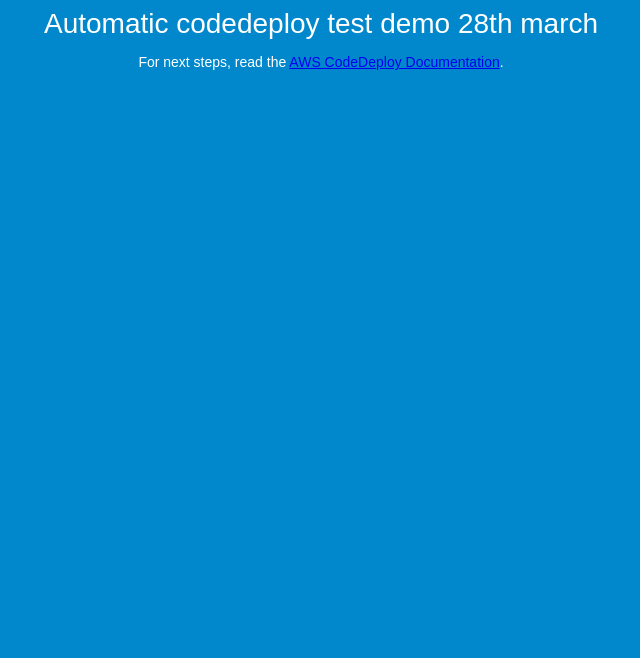
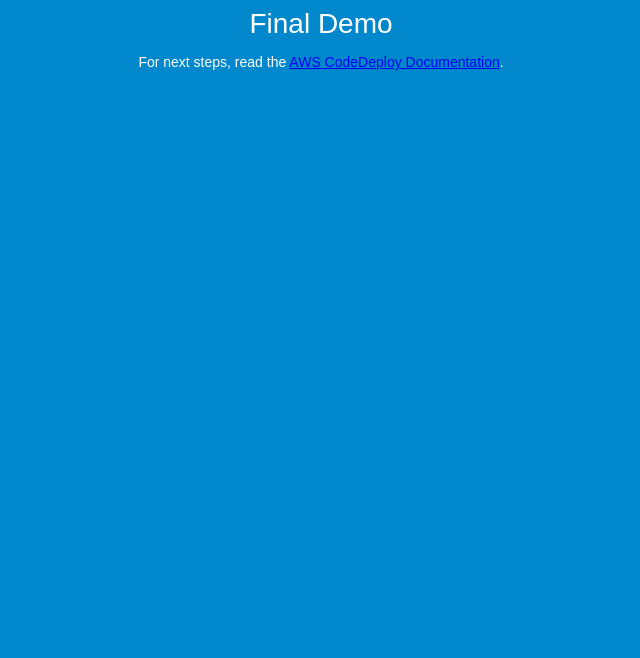
Before and after one commit to ndhivakar/CodeDeployApp, a plain HTML site: page index.html in a window 1280 px wide. Shown: the part 142-800 px from the top of the page, without its empty margins (319-959 px from the left). Drawn offline with Linux system fonts and the light colour scheme.

Commit message:
Update index.html

```diff
--- a/index.html
+++ b/index.html
@@ -27,7 +27,7 @@
 <body>
   <div align="center">
     <h1>Congratulations</h1>
-    <h2>Automatic codedeploy test demo 28th march</h2>
+    <h2>Final Demo</h2>
     <p>For next steps, read the <a href="http://aws.amazon.com/documentation/codedeploy">AWS CodeDeploy Documentation</a>.</p>
   </div>
 </body>
```
